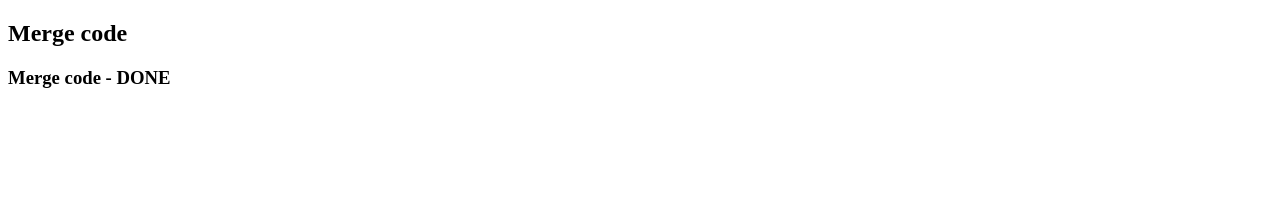
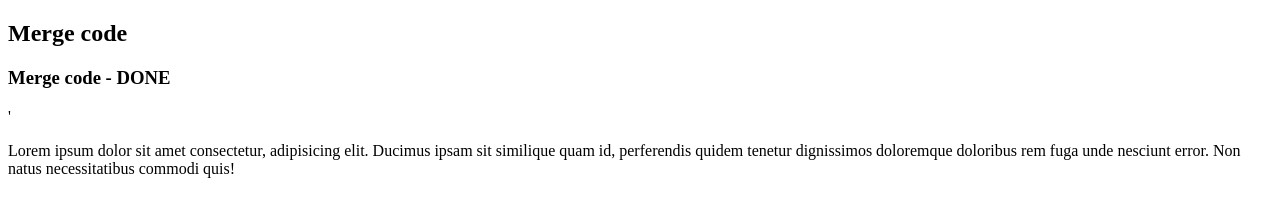
Before and after one commit to MeiCloudie/demo_git, a plain HTML site: page index.html in a window 1280 px wide. Drawn offline with Linux system fonts and the light colour scheme.

Commit message:
add container tag

```diff
--- a/index.html
+++ b/index.html
@@ -8,5 +8,14 @@
   <body>
     <h2>Merge code</h2>
     <h3>Merge code - DONE</h3>
+    '
+    <div class="container">
+      <p>
+        Lorem ipsum dolor sit amet consectetur, adipisicing elit. Ducimus ipsam
+        sit similique quam id, perferendis quidem tenetur dignissimos doloremque
+        doloribus rem fuga unde nesciunt error. Non natus necessitatibus commodi
+        quis!
+      </p>
+    </div>
   </body>
 </html>
```
